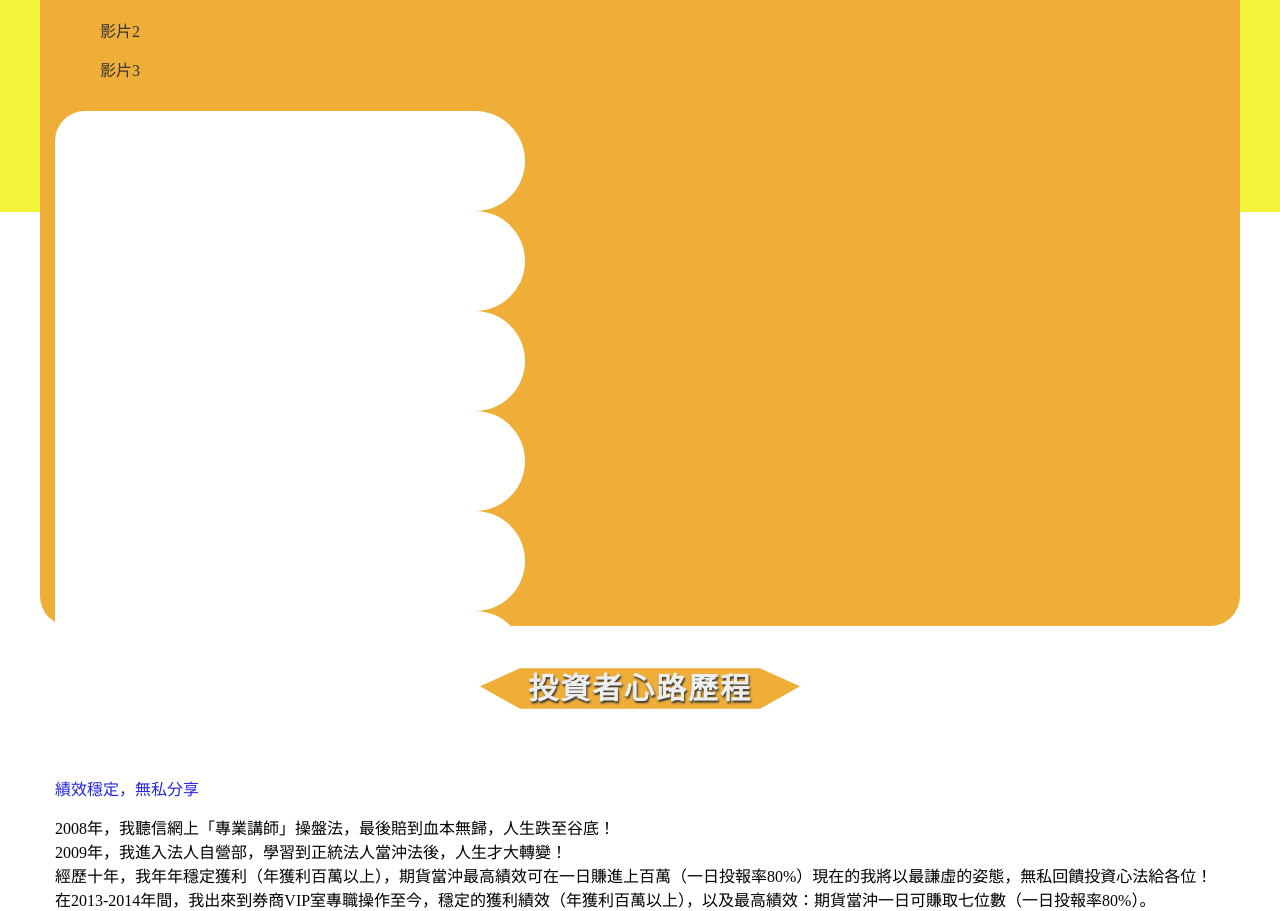
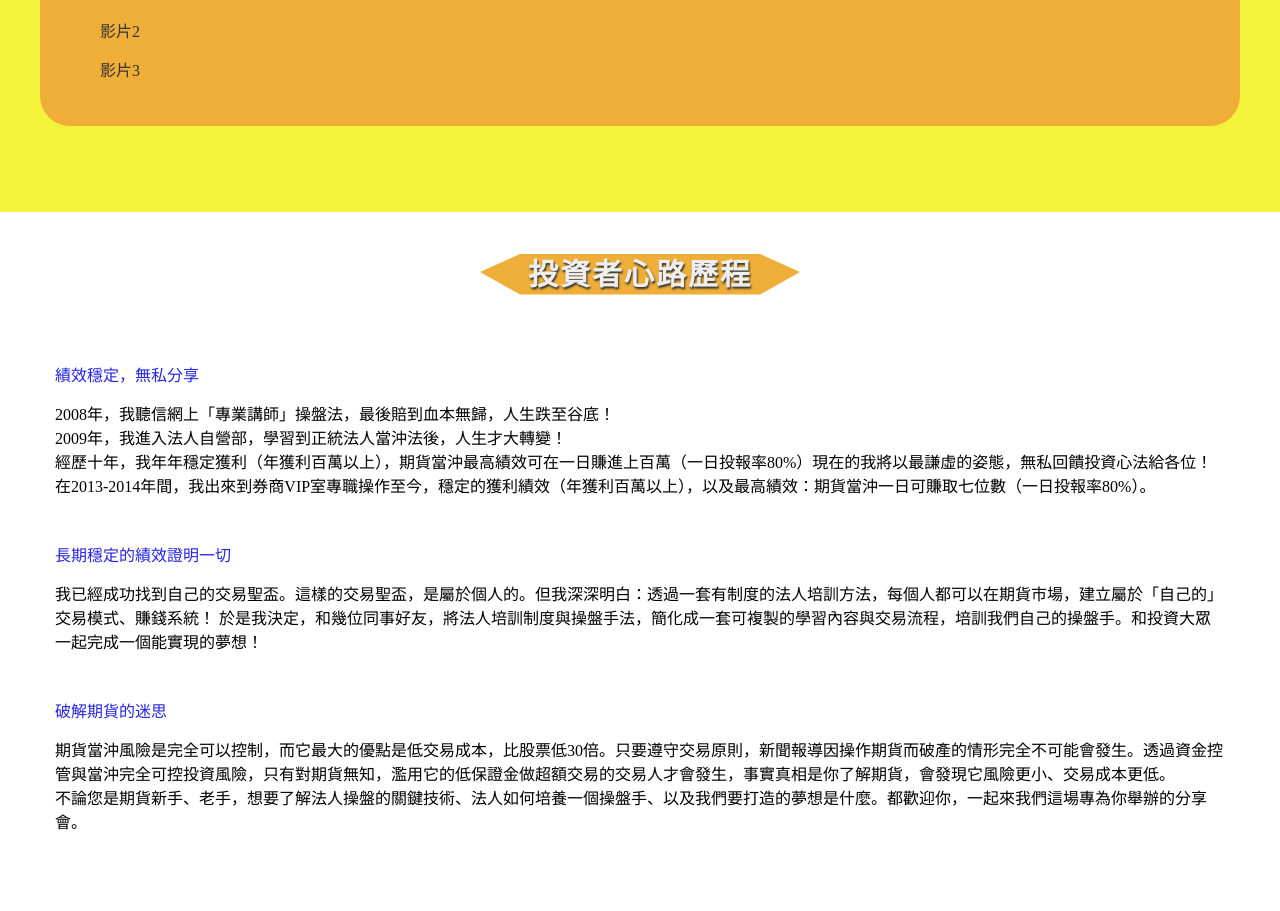
Before and after one commit to jacko1114/Practice, a plain HTML site: page index.html in a window 1280 px wide. Shown: the part 988-1899 px from the top of the page. Drawn offline with nearby package versions, Linux system fonts and the light colour scheme; files that its build step writes are made by us from their sources.

Commit message:
clouds 斷點顯示

```diff
--- a/index.html
+++ b/index.html
@@ -57,7 +57,7 @@
                 <a href="#" class="pl-3 pt-1">影片2</a>
                 <a href="#" class="pl-3 pt-1 pb-2">影片3</a>
               </div>
-              <div class="clouds">
+              <div class="clouds d-n d-sm-b">
                 <div class="cloud"></div>
                 <div class="cloud"></div>
                 <div class="cloud"></div>
```
